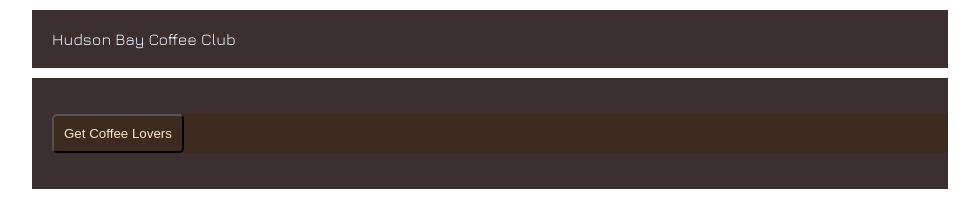
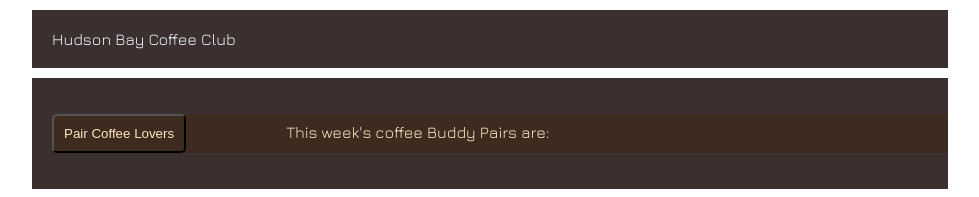
Before and after one commit to foold0g/coffee-club, a React (Create React App) app: page / in a window 1280 px wide. Shown: the top 197 px of the page, without its empty margins (58-1037 px from the left). Built offline with nearby package versions, Linux system fonts and the light colour scheme; no server answers; a web font is replaced by a local one.

Commit message:
Minor Changes

```diff
--- a/src/components/coffeetable/coffeetable.jsx
+++ b/src/components/coffeetable/coffeetable.jsx
@@ -91,8 +91,11 @@ class CoffeeTable extends Component {
         <div className="hbc-toolbar-desktop hbc-header">
           <p className="hbc-info">
             <button className="hbc-button" onClick={this.handleClick}>
-              Get Coffee Lovers
+              Pair Coffee Lovers
             </button>
+            <span className="pair-text">
+              This week's coffee Buddy Pairs are:
+            </span>
           </p>
         </div>
         <div className="hbc-cafe">
@@ -126,7 +129,7 @@ class CoffeeTable extends Component {
         <div>
           <div className="hbc-info hbc-toolbar-mobile">
             <button className="hbc-button" onClick={this.handleClick}>
-              Get Coffee Lovers
+              Pair Coffee Lovers
             </button>
           </div>
         </div>
--- a/src/index.css
+++ b/src/index.css
@@ -106,6 +106,10 @@ li:nth-child(even) {
   color: white;
 }
 
+.pair-text {
+  padding-left: 100px;
+}
+
 @media screen and (max-width: 540px) {
   .hbc-header {
     font-family: "Jura", sans-serif;
@@ -180,4 +184,8 @@ li:nth-child(even) {
     margin: 10px 20px;
     color: white;
   }
+
+  .pair-text {
+    display: none;
+  }
 }
```
